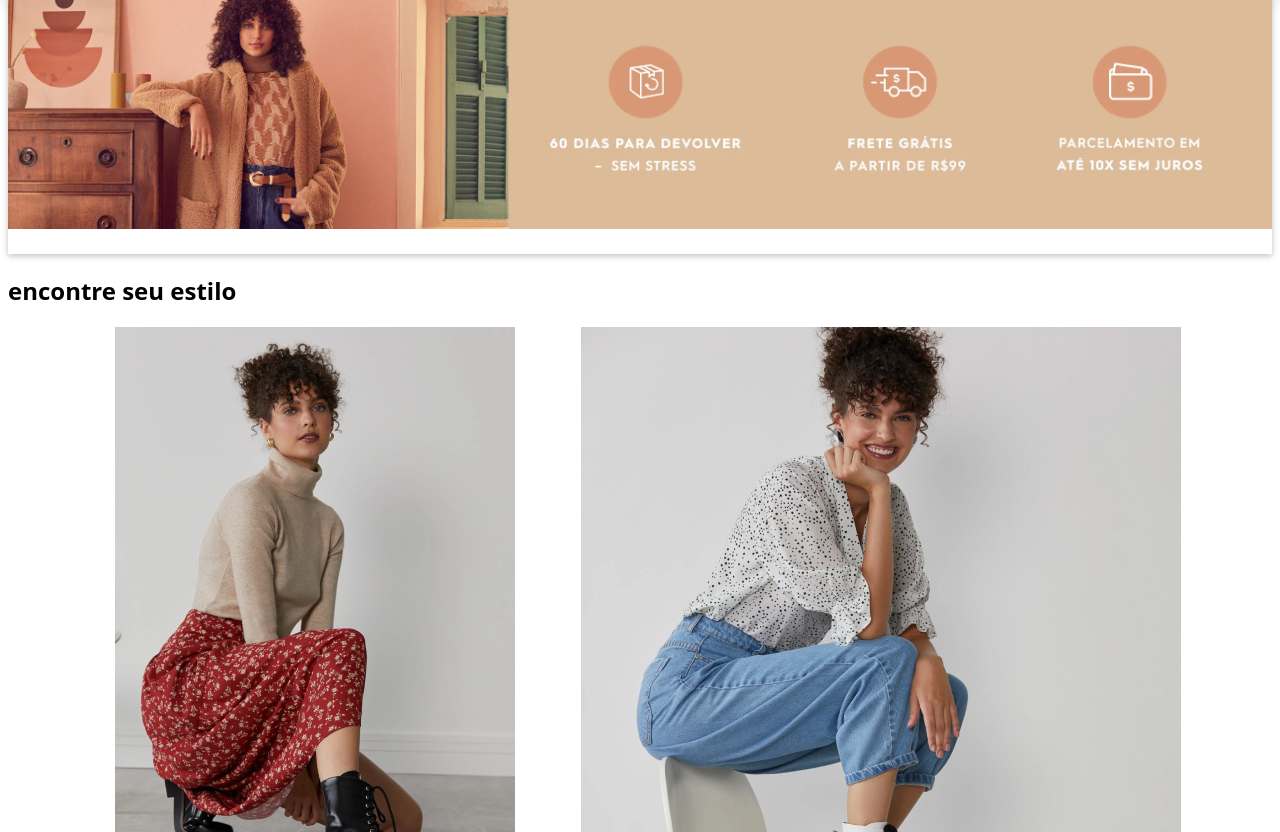
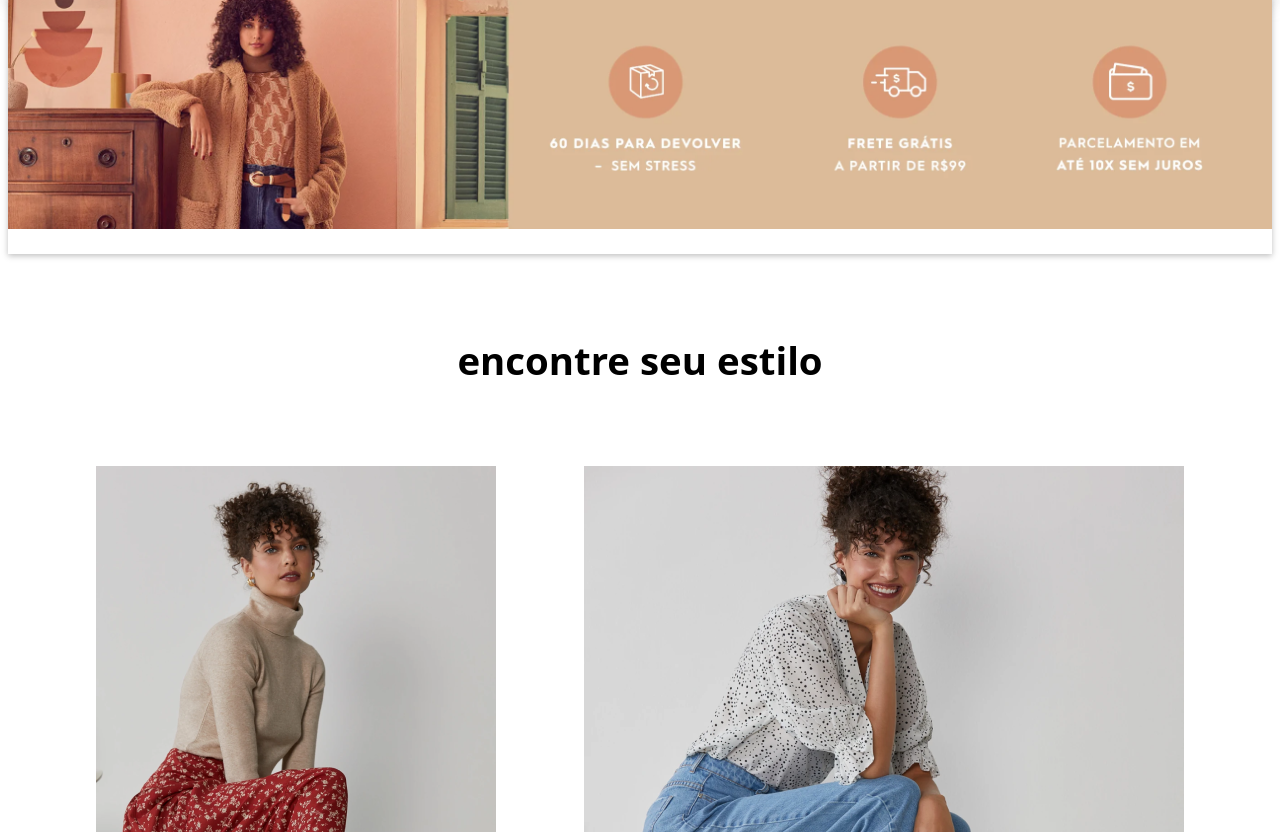
Before and after one commit to lcaladoferreira/front-end-shoes-store, a plain HTML site: page HTML/index.html in a window 1280 px wide. Shown: the part 120-952 px from the top of the page. Drawn offline with Linux system fonts and the light colour scheme.

Commit message:
colection

```diff
--- a/CSS/index.css
+++ b/CSS/index.css
@@ -47,10 +47,31 @@ main{
 
 .colection h1{
 
-    color: black;
+    display: flex;
+    align-items: center;
+    justify-content: center;
+    font-size: 3vw;
+    line-height: 60px;
+
+}
+
+.produto div{
+
+   display: flex;
+   flex-direction: row;
 
 
 }
+
+.carousel {
+
+    display: flex;
+    flex-direction: row;
+    justify-content: space-evenly;
+
+
+}
+
 
 .catalogo{
     background-color: #C2185B;
--- a/HTML/index.html
+++ b/HTML/index.html
@@ -39,10 +39,14 @@
 
         </div>
     </main>
+    <br>
+    <br>
     <article class="colection">
         <h1> encontre seu estilo </h1>
+        <br>
+        <br>
 
-        <section class="anuncio">
+        <section class="carousel">
             <div class="produto"><img src="/IMG/photoshoot-1.png" alt="">
             </div>
 
@@ -52,7 +56,10 @@
         </section>
 
     </article>
-
+<br>
+<br>
+<br>
+<br>
 
 
     <article class="catalogo">
```
